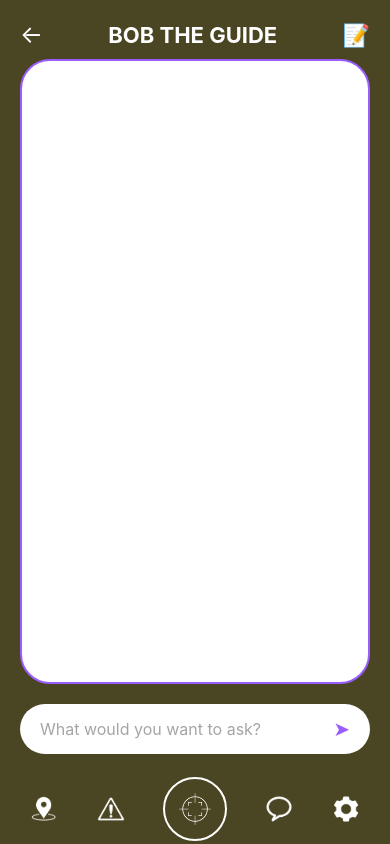
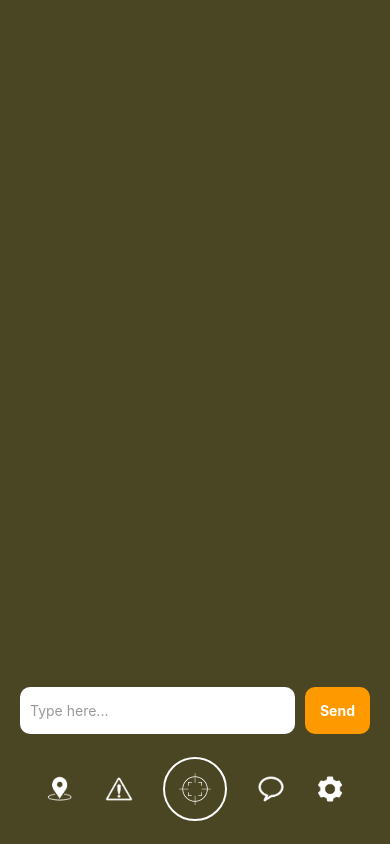
Before and after one commit to tbaratta/neo-eden, a React Native app in the folder frontend/: screen /Chat in a window 390 px wide. Built offline with nearby package versions, Linux system fonts and the light colour scheme.

Commit message:
navbar functional, home page done

```diff
--- a/frontend/App.js
+++ b/frontend/App.js
@@ -1,20 +1,20 @@
 import React from 'react';
-import { SafeAreaView, StyleSheet } from 'react-native';
-import ChatBox from './src/screens/ChatScreen';
-import NavBar from './src/navigation/TabNavigator';
+import { NavigationContainer } from '@react-navigation/native';
+import { createNativeStackNavigator } from '@react-navigation/native-stack';
+
+// Screens
+import HomeScreen from './src/screens/HomeScreen';
+import ChatScreen from './src/screens/ChatScreen';
+
+const Stack = createNativeStackNavigator();
 
 export default function App() {
   return (
-    <SafeAreaView style={styles.container}>
-      <ChatBox />
-      <NavBar />
-    </SafeAreaView>
+    <NavigationContainer>
+      <Stack.Navigator initialRouteName="Home" screenOptions={{ headerShown: false }}>
+        <Stack.Screen name="Home" component={HomeScreen} />
+        <Stack.Screen name="Chat" component={ChatScreen} />
+      </Stack.Navigator>
+    </NavigationContainer>
   );
 }
-
-const styles = StyleSheet.create({
-  container: {
-    flex: 1,
-    backgroundColor: '#4A4522',
-  },
-});
--- a/frontend/src/navigation/TabNavigator.js
+++ b/frontend/src/navigation/TabNavigator.js
@@ -1,22 +1,29 @@
 import React from 'react';
 import { View, StyleSheet, Image, TouchableOpacity } from 'react-native';
+import { useNavigation } from '@react-navigation/native';
 
 export default function NavBar() {
+  const navigation = useNavigation();
+
   return (
     <View style={styles.navbar}>
-      <TouchableOpacity>
+      <TouchableOpacity onPress={() => navigation.navigate('Home')}>
         <Image source={require('../../assets/pictures/navbar/7.png')} style={styles.icon} />
       </TouchableOpacity>
-      <TouchableOpacity>
+
+      <TouchableOpacity onPress={() => navigation.navigate('Map')}>
         <Image source={require('../../assets/pictures/navbar/6.png')} style={styles.icon} />
       </TouchableOpacity>
-      <TouchableOpacity style={styles.centerButton}>
+
+      <TouchableOpacity style={styles.centerButton}onPress={() => navigation.navigate('Chat')}>
         <Image source={require('../../assets/pictures/navbar/4.png')} style={styles.centerIcon} />
       </TouchableOpacity>
-      <TouchableOpacity>
+
+      <TouchableOpacity onPress={() => navigation.navigate('Chat')}>
         <Image source={require('../../assets/pictures/navbar/3.png')} style={styles.icon} />
       </TouchableOpacity>
-      <TouchableOpacity>
+
+      <TouchableOpacity onPress={() => navigation.navigate('Settings')}>
         <Image source={require('../../assets/pictures/navbar/2.png')} style={styles.icon} />
       </TouchableOpacity>
     </View>
--- a/frontend/src/screens/ChatScreen.js
+++ b/frontend/src/screens/ChatScreen.js
@@ -1,81 +1,53 @@
-import React from 'react';
-import { View, Text, TextInput, TouchableOpacity, StyleSheet } from 'react-native';
+import React, { useState } from 'react';
+import { View, Text, TextInput, TouchableOpacity, FlatList, KeyboardAvoidingView, Platform } from 'react-native';
+import styles from '../styles/styles';
+import NavBar from '../navigation/TabNavigator';
 
-export default function ChatBox() {
+export default function ChatScreen({ navigation }) {
+  const [messages, setMessages] = useState([]);
+  const [input, setInput] = useState('');
+
+  const sendMessage = () => {
+    if (input.trim() === '') return;
+    setMessages([...messages, { id: Date.now().toString(), text: input }]);
+    setInput('');
+  };
+
   return (
-    <View style={styles.container}>
-      {/* Header */}
-      <View style={styles.header}>
-        <Text style={styles.backArrow}>←</Text>
-        <Text style={styles.title}>BOB THE GUIDE</Text>
-        <Text style={styles.icon}>📝</Text>
+    <KeyboardAvoidingView
+      style={styles.chatContainer}
+      behavior={Platform.OS === 'ios' ? 'padding' : 'height'}
+      keyboardVerticalOffset={80}
+    >
+      <FlatList
+        data={messages}
+        keyExtractor={(item) => item.id}
+        renderItem={({ item }) => (
+          <View style={styles.messageBubble}>
+            <Text>{item.text}</Text>
+          </View>
+        )}
+        contentContainerStyle={{ paddingBottom: 20 }}
+      />
+
+      {/* Input */}
+      <View style={styles.inputContainer}>
+        <TextInput
+          value={input}
+          onChangeText={setInput}
+          style={styles.textInput}
+          placeholder="Type here..."
+          placeholderTextColor="#999"
+        />
+        <TouchableOpacity style={styles.sendButton} onPress={sendMessage}>
+          <Text style={styles.sendButtonText}>Send</Text>
+        </TouchableOpacity>
       </View>
 
-      {/* Chat Area */}
-      <View style={styles.chatArea}></View>
-
-      {/* Input Area */}
-      <View style={styles.inputArea}>
-        <TextInput
-          placeholder="What would you want to ask?"
-          placeholderTextColor="#A5A5A5"
-          style={styles.input}
-        />
-        <TouchableOpacity>
-          <Text style={styles.sendIcon}>➤</Text>
-        </TouchableOpacity>
+      {/* NavBar higher */}
+      <View style={{ marginTop: 20 }}>
+        <NavBar onChatPress={() => navigation.navigate('Chat')} />
       </View>
-    </View>
+    </KeyboardAvoidingView>
   );
 }
-
-const styles = StyleSheet.create({
-  container: {
-    flex: 1,
-    padding: 20,
-  },
-  header: {
-    flexDirection: 'row',
-    justifyContent: 'space-between',
-    alignItems: 'center',
-    marginBottom: 10,
-  },
-  backArrow: {
-    color: '#fff',
-    fontSize: 24,
-  },
-  title: {
-    color: '#fff',
-    fontSize: 22,
-    fontWeight: 'bold',
-  },
-  icon: {
-    color: '#fff',
-    fontSize: 22,
-  },
-  chatArea: {
-    flex: 1,
-    backgroundColor: '#fff',
-    borderRadius: 30,
-    borderWidth: 2,
-    borderColor: '#9C5DFF',
-    marginBottom: 20,
-  },
-  inputArea: {
-    flexDirection: 'row',
-    alignItems: 'center',
-    backgroundColor: '#fff',
-    borderRadius: 30,
-    paddingHorizontal: 20,
-    height: 50,
-  },
-  input: {
-    flex: 1,
-    fontSize: 16,
-    color: '#000',
-  },
-  sendIcon: {
-    fontSize: 20,
-    color: '#9C5DFF',
-  },
-});
--- a/frontend/src/screens/HomeScreen.js
+++ b/frontend/src/screens/HomeScreen.js
@@ -0,0 +1,30 @@
+import React, { useState } from 'react';
+import { View, Image, TextInput, TouchableOpacity, Text } from 'react-native';
+import styles from '../styles/styles';
+import NavBar from '../navigation/TabNavigator';
+
+export default function HomeScreen({ navigation }) {
+  const [searchText, setSearchText] = useState('');
+
+  return (
+    <View style={styles.container}>
+      {/* Logo */}
+      <Image source={require('../../assets/logo/logo-white.png')} style={[styles.logo, { marginTop: 60 }]} />
+
+      {/* Search bar (working TextInput) */}
+      <TextInput
+        value={searchText}
+        onChangeText={setSearchText}
+        placeholder="Search for something..."
+        placeholderTextColor="#999"
+        style={styles.searchInput}
+      />
+
+      {/* Map Placeholder stretched */}
+      <View style={styles.mapContainer} />
+
+      {/* NavBar pinned to bottom */}
+      <NavBar onChatPress={() => navigation.navigate('Chat')} />
+    </View>
+  );
+}
--- a/frontend/src/styles/styles.js
+++ b/frontend/src/styles/styles.js
@@ -0,0 +1,77 @@
+import { StyleSheet } from 'react-native';
+
+export default StyleSheet.create({
+  container: {
+    flex: 1,
+    backgroundColor: '#4A4522',
+  },
+  logo: {
+    width: 200,
+    height: 50,
+    resizeMode: 'contain',
+    alignSelf: 'center',
+  },
+  searchBar: {
+    backgroundColor: 'white',
+    borderRadius: 10,
+    margin: 20,
+    paddingHorizontal: 15,
+    height: 50,
+    justifyContent: 'center',
+  },
+  searchText: {
+    color: 'gray',
+  },
+  mapPlaceholder: {
+    backgroundColor: '#5B4322',
+    marginHorizontal: 20,
+    borderRadius: 20,
+  },
+  chatContainer: {
+    flex: 1,
+    backgroundColor: '#4A4522',
+    padding: 20,
+  },
+  messageBubble: {
+    backgroundColor: '#fff',
+    padding: 15,
+    borderRadius: 10,
+    marginVertical: 5,
+  },
+  inputContainer: {
+    flexDirection: 'row',
+    marginTop: 10,
+  },
+  textInput: {
+    flex: 1,
+    backgroundColor: '#fff',
+    padding: 10,
+    borderRadius: 10,
+    marginRight: 10,
+  },
+  sendButton: {
+    backgroundColor: '#ff9900',
+    padding: 15,
+    borderRadius: 10,
+  },
+  sendButtonText: {
+    color: 'white',
+    fontWeight: 'bold',
+  },
+  mapContainer: {
+    flex: 1, // Stretch to fill available space
+    backgroundColor: '#5B4322',
+    marginHorizontal: 20,
+    marginTop: 20,
+    borderRadius: 20,
+  },
+  searchInput: {
+    height: 50,
+    backgroundColor: '#FFF',
+    borderRadius: 10,
+    marginHorizontal: 20,
+    marginTop: 20,
+    paddingHorizontal: 15,
+    fontSize: 16,
+  },
+});
```
Also changed, not shown: frontend/package.json (+6 -1 lines), frontend/assets/logo/logo-white.png (added), 1 other file (tests, documents, lock files or other folders).
